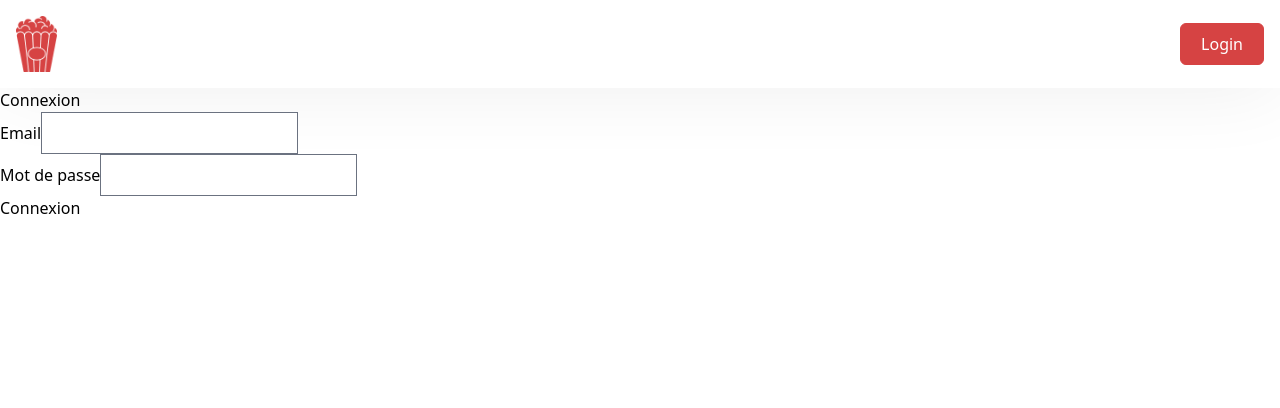
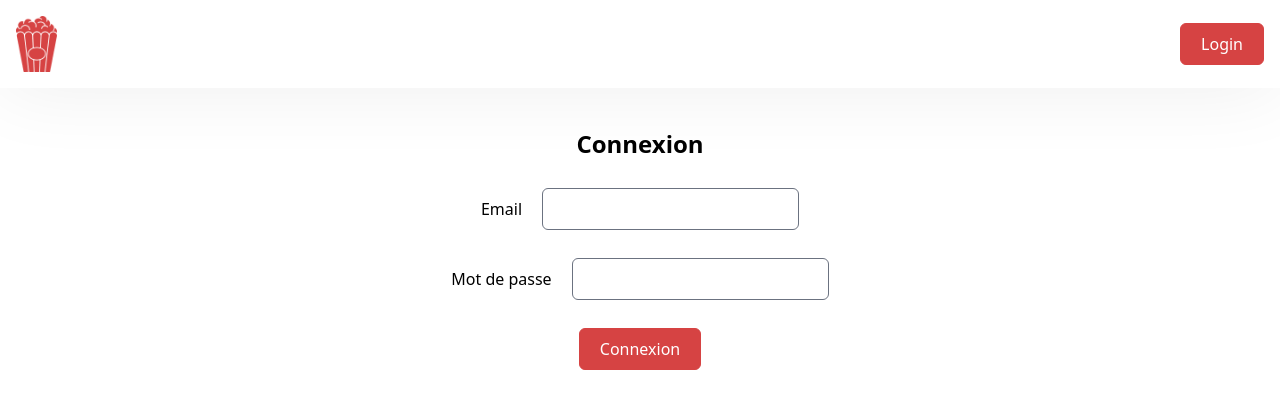
Before and after one commit to JulieVanHoudenhove/WR505-Movie-app, a Vue app: page /login in a window 1280 px wide. Shown: the top 408 px of the page. Built offline with nearby package versions, Linux system fonts and the light colour scheme.

Commit message:
feat: style login

```diff
--- a/src/views/LoginView.vue
+++ b/src/views/LoginView.vue
@@ -34,25 +34,27 @@ const login = () => {
     localStorage.setItem('token', data.token)
     localStorage.setItem('message', 'You have been logged in')
     // On redirige vers la page d'accueil
-    router.push('/')
+    location.href = '/'
   })
 }
 </script>
 
 <template>
-<h1>Connexion</h1>
+  <div class="my-10 px-20 lg:px-30 xl:px-40 flex flex-col items-center gap-7">
+    <h1 class="text-2xl font-bold">Connexion</h1>
     <p v-if="reconnexionMessage">{{ reconnexionMessage }}</p>
     <p v-if="message">{{ message }}</p>
-<div>
-  <div>
+    <div class="my-xl flex flex-col items-center gap-7">
+      <div class="flex gap-5 items-center">
         <label for="email">Email</label>
-    <input type="email" id="email" v-model="email" class="border-b">
+        <input type="email" id="email" v-model="email" class="border-b rounded-md">
       </div>
-  <div>
+      <div class="flex gap-5 items-center">
         <label for="password">Mot de passe</label>
-    <input type="password" id="password" v-model="password" class="border-b">
+        <input type="password" id="password" v-model="password" class="border-b rounded-md">
       </div>
-  <button @click="login">Connexion</button>
+      <button class="min-h-[42px] w-fit bg-[#D64343] text-white rounded-md border border-[#D64343] hover:bg-transparent hover:text-[#D64343] px-5" @click="login">Connexion</button>
+    </div>
   </div>
 </template>
 
```
Lines whose indentation alone changed are shown as unchanged.
